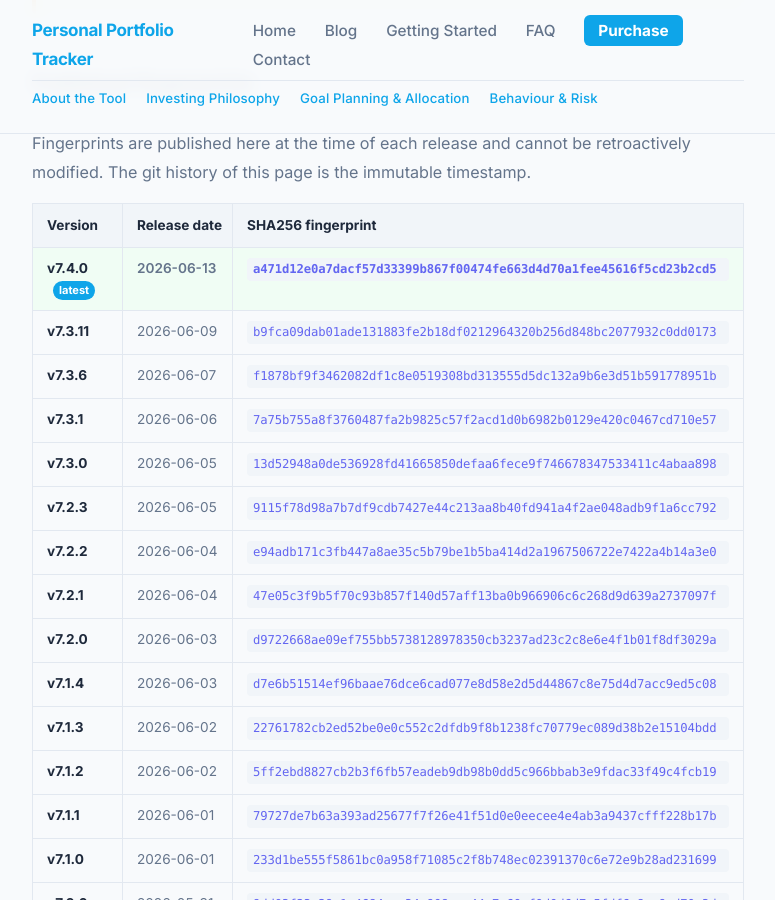
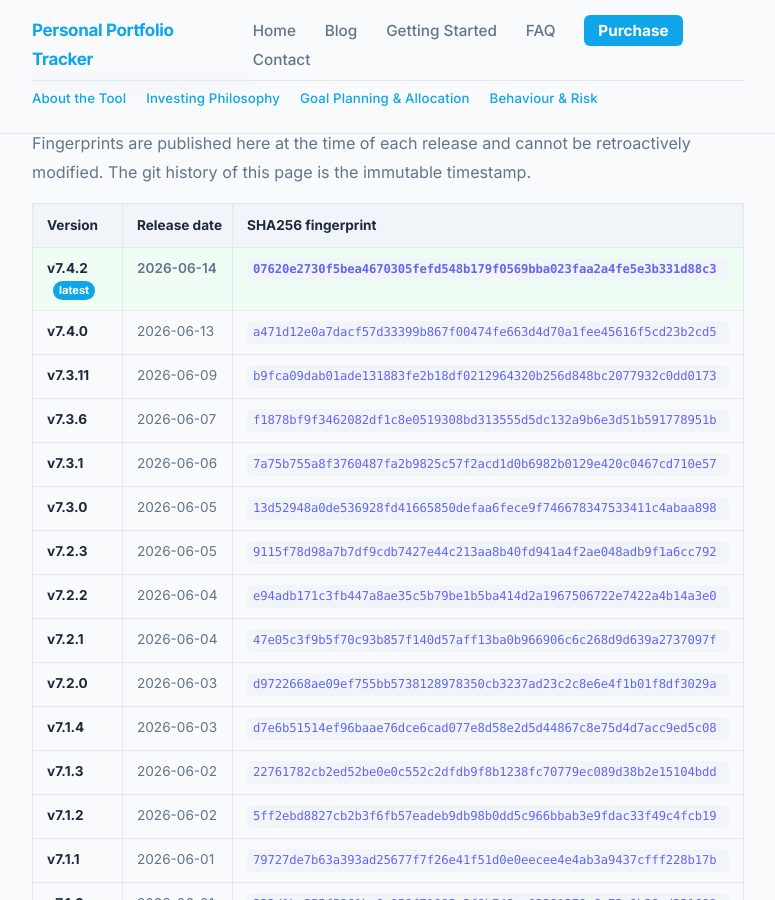
Before and after one commit to srikrishna2024/portfolio-tracker-blog, a Jekyll site: the page built from release-fingerprints/index.html, in a window 1280 px wide and 900 px high, scrolled down 976 px. Shown: the whole window, without its empty margins (252-1027 px from the left). Built offline with Jekyll 4.4.1, drawn with Linux system fonts in a browser that asks for light colours.

Commit message:
release: add v7.4.2 fingerprint

```diff
--- a/release-fingerprints/index.html
+++ b/release-fingerprints/index.html
@@ -40,7 +40,12 @@
       </thead>
       <tbody>
         <tr class="fp-current">
-          <td><strong>v7.4.0</strong> <span class="fp-badge">latest</span></td>
+          <td><strong>v7.4.2</strong> <span class="fp-badge">latest</span></td>
+          <td>2026-06-14</td>
+          <td><code class="fp-code">07620e2730f5bea4670305fefd548b179f0569bba023faa2a4fe5e3b331d88c3</code></td>
+        </tr>
+        <tr>
+          <td><strong>v7.4.0</strong></td>
           <td>2026-06-13</td>
           <td><code class="fp-code">a471d12e0a7dacf57d33399b867f00474fe663d4d70a1fee45616f5cd23b2cd5</code></td>
         </tr>
```
